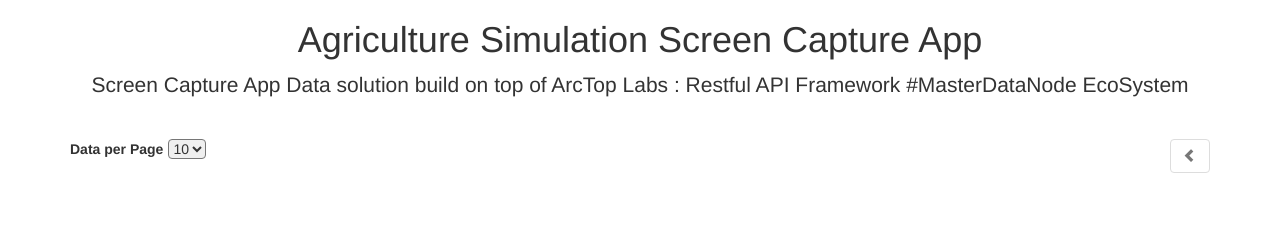
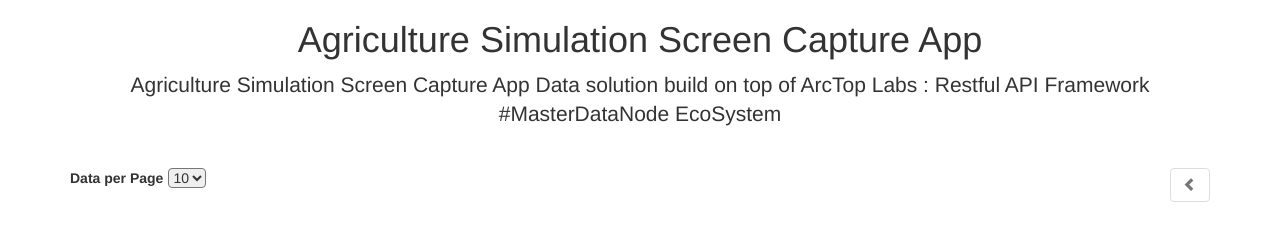
Before and after one commit to ArcTopLabs/Agriculture-Simulation-Screen-Capture-App-using-MasterDataNode, a website: page public_html/registered_data.html in a window 1280 px wide. Drawn offline with nearby package versions, Linux system fonts and the light colour scheme; no server answers.

```diff
--- a/public_html/registered_data.html
+++ b/public_html/registered_data.html
@@ -26,7 +26,7 @@
                     <div class="row">
                         <div class="col-md-12 text-center">
                             <h1> Agriculture Simulation Screen Capture App </h1>
-                            <p class="lead">Screen Capture App Data solution build on top of ArcTop Labs : Restful API Framework #MasterDataNode EcoSystem</p>
+                            <p class="lead">Agriculture Simulation Screen Capture App Data solution build on top of ArcTop Labs : Restful API Framework #MasterDataNode EcoSystem</p>
 
 
 
```
Also changed, not shown: image.jpg (added), screenshot/image.jpg (deleted), screenshot/image.png (added), 1 other file.
